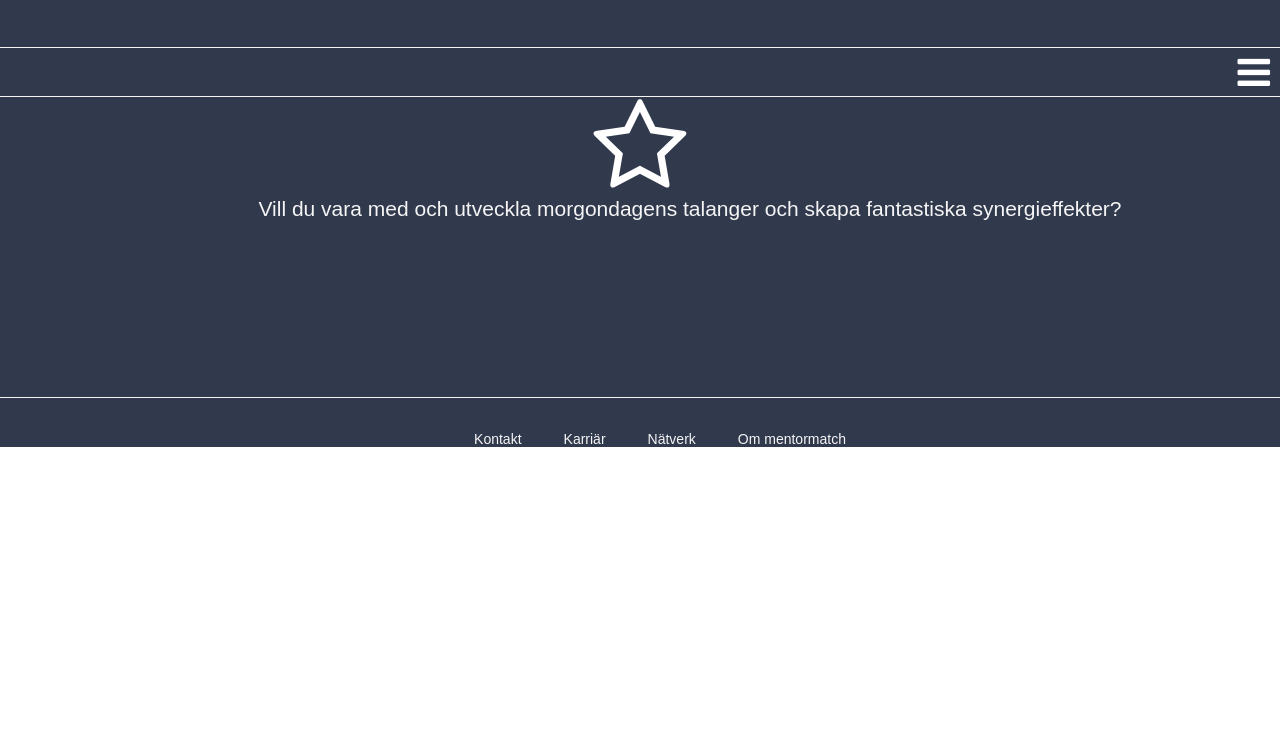
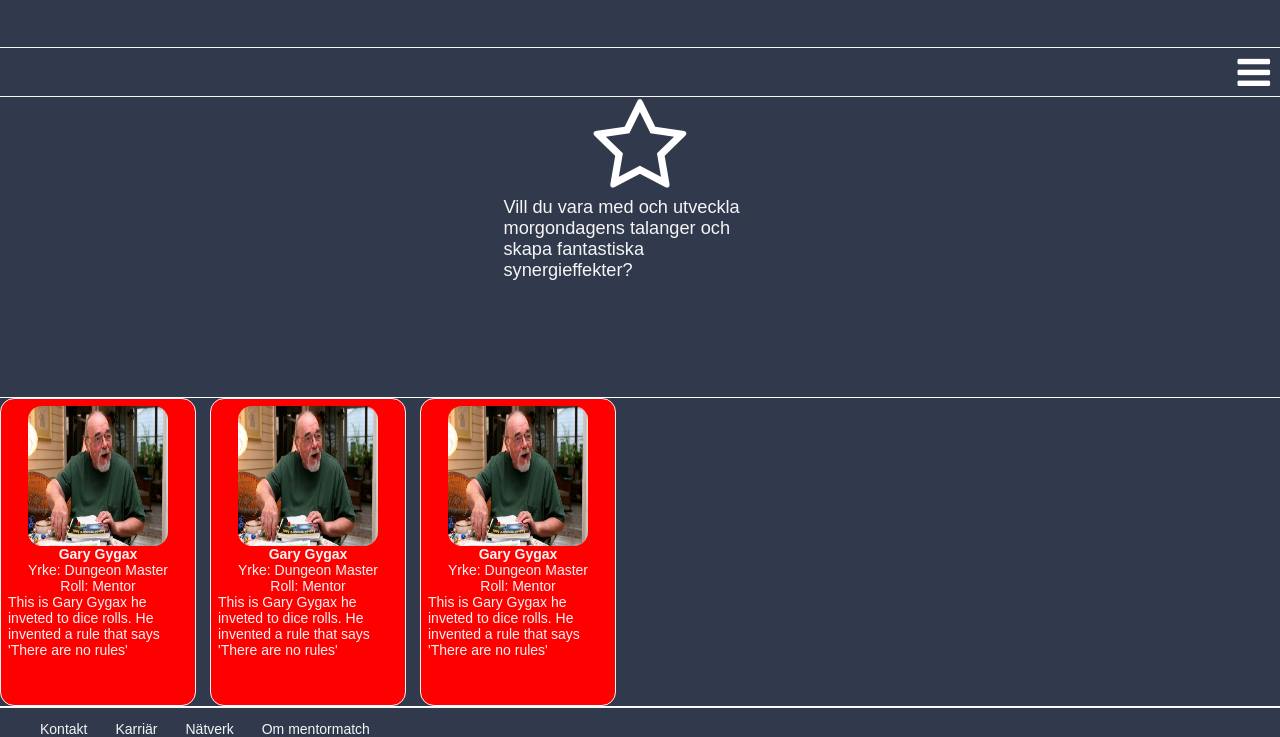
Before and after one commit to MickeMarten/MentorMatch, a website: page index.html in a window 1280 px wide. Shown: the part 192-929 px from the top of the page. Before the commit the page ends 800 px from the top, so only its background shows below. Drawn offline with Linux system fonts and the light colour scheme.

Commit message:
add cards

```diff
--- a/Sass/main.scss
+++ b/Sass/main.scss
@@ -10,6 +10,7 @@ $base-color:#31394d;
 }
 
 header {
+    width: 100%;
     background-color: $base-color;
     color: whitesmoke;
     min-height: 12em;
@@ -38,6 +39,7 @@ header {
 
 main {
     nav {
+        width: 100%;
         background-color: $base-color;
         height: 50px;
         border-top: 1px solid whitesmoke;
@@ -50,35 +52,91 @@ main {
     }
 
     section {
+        width: 100%;
         background-color: $base-color;
         min-height: 300px;
         display: flex;
         flex-flow: column;
         align-items: center;
         p{
-            margin-left: 100px;
-            font-size: 1.5em;
-            min-width: 400px;
-            min-height: 100px;
+            max-width: 15em;
+            font-size: 1.3em;
         }
+    }
+
+    .cardsSection {
+        display: flex;
+        flex-flow: row;
+        overflow-x: scroll;
+        gap: 1em;
+        border-bottom: 1px solid white;
+        border-top: 1px solid white;
+        background-color: #31394d;
+        width: 100%;
+
+
+
+       .cardArticle__Card {
+        border: 1px solid whitesmoke;
+        background-color: red;
+        height: 22em;
+        width: 14em;
+        display: flex;
+        flex-flow: column;
+        align-items: center;
+        border-radius: 1em;
+        padding: 0.5em;
+
+       }
+
+       .cardCcontainer__image {
+        width: 10em;
+        height: 10em;
+
+       }
+
+       .card__ProfilePicture {
+        width: 10em;
+        height: 10em;
+        border-radius: 1em;
+
+       }
+       .cardContainer__ProfileName{
+
+
+       }
+       small {
+       }
+
+       .cardContainer__Text{
+        font-size: 1em;
+
+       }
     }
 }
 
+
+
+
 footer {
+    width: 100%;
     background-color: $base-color;
-    height: 50px;
+    height: 30px;
     border-top: 1px solid whitesmoke;
     display: flex;
-    justify-content: center;
+    justify-content: start;
     ul{
         display: flex;
         flex-flow: row;
         align-items: end;
-        gap: 3em;
+        gap: 2em;
         list-style: none;
         li{
             font-size: 1em;
 
         }
     }
+
+
+
 }
--- a/index.html
+++ b/index.html
@@ -32,6 +32,52 @@
       <i class="fa fa-star-o" style="font-size:100px;color:white"></i>
       <p>Vill du vara med och utveckla morgondagens talanger och skapa fantastiska synergieffekter?</p>
     </section>
+
+    <section class="cardsSection">
+
+      <article class="cardArticle__Card">
+        <div class="cardCcontainer__image">
+        <img src="images/garygygax_2.jpg" alt="ProfilePicture" class="card__ProfilePicture">
+        </div>
+       <h3 class="cardContainer__ProfileName">Gary Gygax</h3>
+       <small>Yrke: Dungeon Master</small>
+       <small>Roll: Mentor</small>
+      <p class="cardContainer__Text">
+        This is Gary Gygax he inveted to dice rolls.
+        He invented a rule that says 'There are no rules'
+      </p>
+     </article>
+
+     <!-- Second card -->
+     <article class="cardArticle__Card">
+      <div class="cardCcontainer__image">
+      <img src="images/garygygax_2.jpg" alt="ProfilePicture" class="card__ProfilePicture">
+      </div>
+     <h3 class="cardContainer__ProfileName">Gary Gygax</h3>
+     <small>Yrke: Dungeon Master</small>
+     <small>Roll: Mentor</small>
+    <p class="cardContainer__Text">
+      This is Gary Gygax he inveted to dice rolls.
+      He invented a rule that says 'There are no rules'
+    </p>
+   </article>
+
+   <!--  Third Card -->
+
+   <article class="cardArticle__Card">
+    <div class="cardCcontainer__image">
+    <img src="images/garygygax_2.jpg" alt="ProfilePicture" class="card__ProfilePicture">
+    </div>
+   <h3 class="cardContainer__ProfileName">Gary Gygax</h3>
+   <small>Yrke: Dungeon Master</small>
+   <small>Roll: Mentor</small>
+  <p class="cardContainer__Text">
+    This is Gary Gygax he inveted to dice rolls.
+    He invented a rule that says 'There are no rules'
+  </p>
+ </article>
+  </section>
+
   </main>
 
   <footer>
```
Also changed, not shown: css/main.css, images/garygygax_2.jpg (added), 1 other file.
